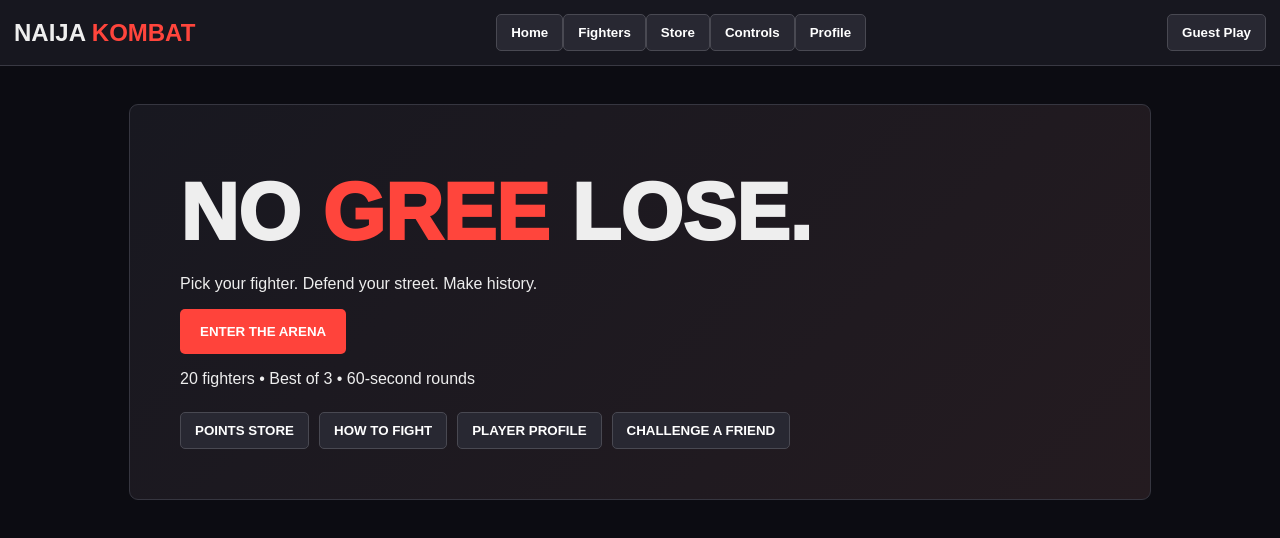
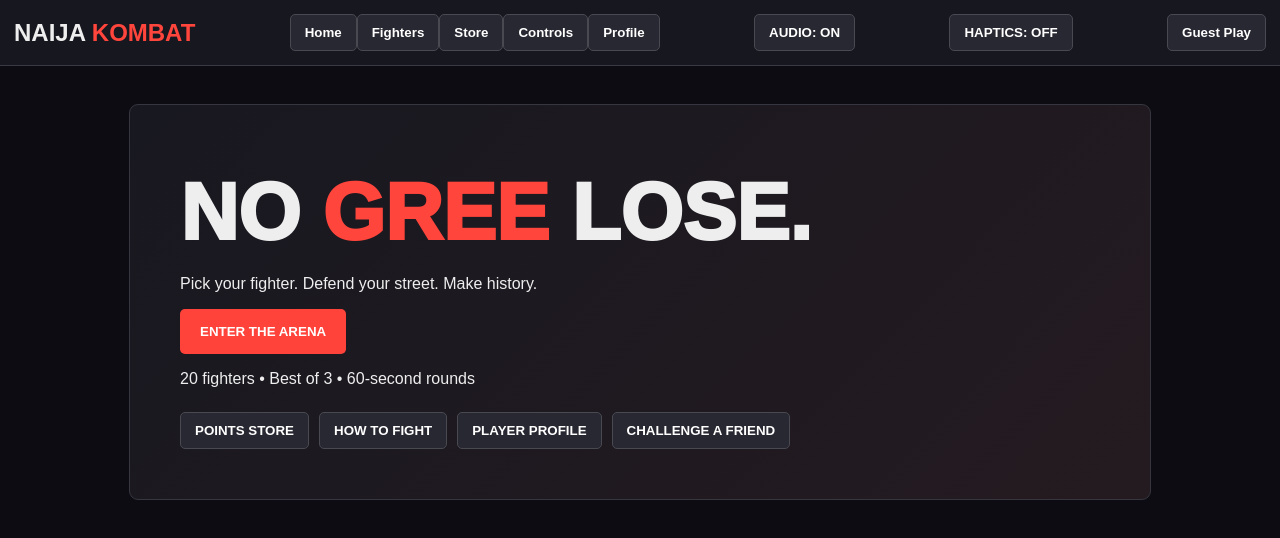
Before and after one commit to skytheemefiele-sketch/Naija-Kombat, a website: page public/index.html in a window 1280 px wide. Drawn offline with nearby package versions, Linux system fonts and the light colour scheme; no server answers.

Commit message:
Add sound and haptics toggles to header

```diff
--- a/public/index.html
+++ b/public/index.html
@@ -1,4 +1,4 @@
-<!doctype html><html><head><meta charset="utf-8"><meta name="viewport" content="width=device-width,initial-scale=1,viewport-fit=cover"><title>Naija Kombat</title><link rel="stylesheet" href="/style.css"></head><body><header><h1>NAIJA <em>KOMBAT</em></h1><nav><button onclick="view('home')">Home</button><button onclick="view('roster')">Fighters</button><button onclick="view('store')">Store</button><button onclick="view('controls')">Controls</button><button onclick="view('profile')">Profile</button></nav><button id="guest">Guest Play</button></header><main>
+<!doctype html><html><head><meta charset="utf-8"><meta name="viewport" content="width=device-width,initial-scale=1,viewport-fit=cover"><title>Naija Kombat</title><link rel="stylesheet" href="/style.css"></head><body><header><h1>NAIJA <em>KOMBAT</em></h1><nav><button onclick="view('home')">Home</button><button onclick="view('roster')">Fighters</button><button onclick="view('store')">Store</button><button onclick="view('controls')">Controls</button><button onclick="view('profile')">Profile</button></nav><button id="audioToggle">AUDIO: ON</button><button id="hapticToggle">HAPTICS: OFF</button><button id="guest">Guest Play</button></header><main>
 <section id="home"><h2>NO <em>GREE</em> LOSE.</h2><p>Pick your fighter. Defend your street. Make history.</p><button class="big" onclick="view('roster')">ENTER THE ARENA</button><p>20 fighters • Best of 3 • 60-second rounds</p><div class="home-links"><button onclick="view('store')">POINTS STORE</button><button onclick="view('controls')">HOW TO FIGHT</button><button onclick="view('profile')">PLAYER PROFILE</button><button id="challengeBtn">CHALLENGE A FRIEND</button></div><p id="challengeNotice" hidden></p></section>
 <section id="roster" hidden><h2>CHOOSE YOUR LEGEND</h2><div id="cards" class="cards"></div><div id="movePreview" class="move-preview"></div><button class="big" id="fight">FIGHT CPU</button><button id="fight2">2 PLAYER LOCAL</button><button onclick="view('home')">Back</button></section>
 <section id="controls" hidden><h2>CONTROLS</h2><div class="guide"><p><b>Movement:</b> A/D or Left/Right Arrow • W/Up Jump</p><p><b>Attack:</b> P1: WASD • J/K/L • U Super • Space Block. P2: Arrows • I Jump • 1/2/3 • 0 Super • Right Shift Block.</p><p><b>Mobile:</b> Hold the MOVE pad and press action buttons. Rotate into landscape during a fight.</p><p><b>Super:</b> build your meter through combat. Specials spend meter.</p></div><button onclick="view('home')">Back</button></section>
```
